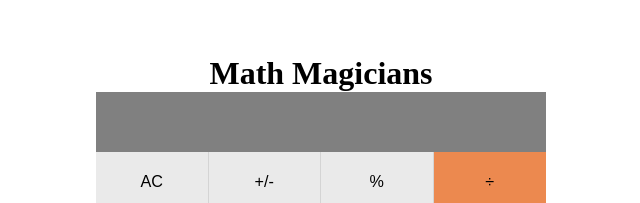
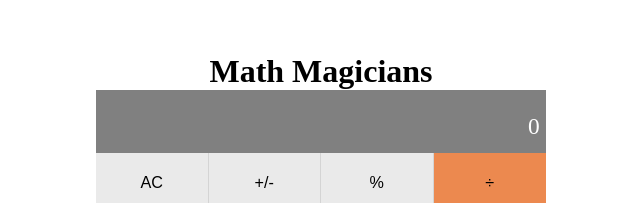
Before and after one commit to NitBravoA92/math-magicians, a React (Create React App) app: page / in a window 1280 px wide. Shown: the part 143-346 px from the top of the page, without its empty margins (319-959 px from the left). Built offline with nearby package versions, Linux system fonts and the light colour scheme.

Commit message:
Display the results of calculator operations

```diff
--- a/src/components/Calculator.jsx
+++ b/src/components/Calculator.jsx
@@ -22,7 +22,7 @@ const Calculator = () => {
   <section id="calculator-app">
     <div className="display-result">
       <p className="previews-result"></p>
-      <p className="final-result"></p>
+      <p className="final-result">{`${dataObj.total || ''} ${dataObj.operation || ''} ${dataObj.next || ''} `}</p>
     </div>
     <div className="buttons-container">
       <CalculatorButton name="AC" classes={['btn-gray']} interactivity={operations} />
```
